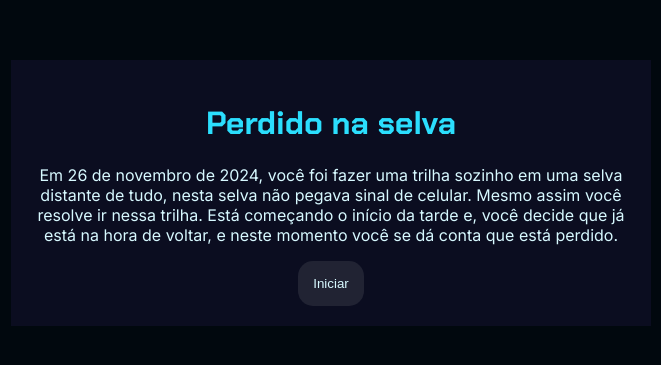
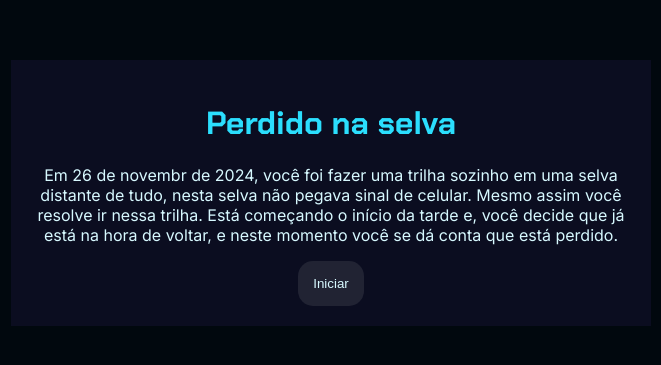
Before and after one commit to eduardorads/Teste-recupera-o-, a plain HTML site: page index.html in a window 1280 px wide. Shown: the part 215-580 px from the top of the page, 309-970 px from the left. Drawn offline with Linux system fonts and the light colour scheme; a script that the page names is missing.

Commit message:
Update index.html

```diff
--- a/index.html
+++ b/index.html
@@ -12,7 +12,7 @@
     <div class="caixa-principal">
         <h1>Perdido na selva</h1>
         <div class="tela-inicial">
-            <p>Em 26 de novembro de 2024, você foi fazer uma trilha sozinho em uma selva  distante de tudo, nesta selva não pegava sinal de celular. Mesmo assim você resolve ir nessa trilha.
+            <p>Em 26 de novembr de 2024, você foi fazer uma trilha sozinho em uma selva  distante de tudo, nesta selva não pegava sinal de celular. Mesmo assim você resolve ir nessa trilha.
                  Está começando o início da tarde e, você decide que já está na hora de voltar, e neste momento você se dá conta que está perdido.     </p>
             <button class="iniciar-btn">Iniciar</button>
         </div>
```
